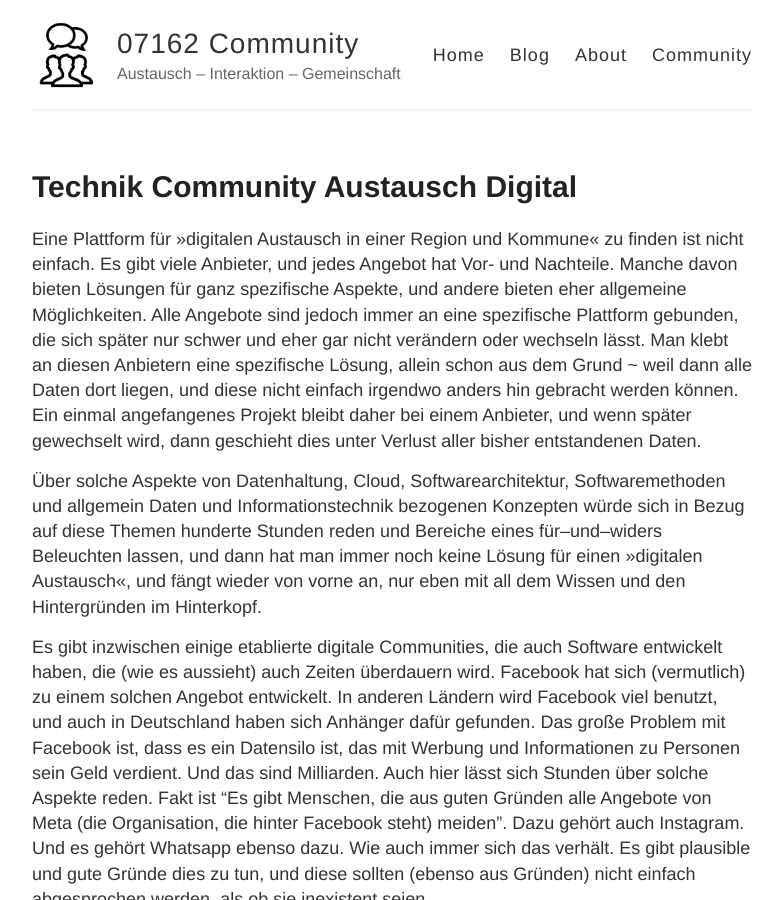
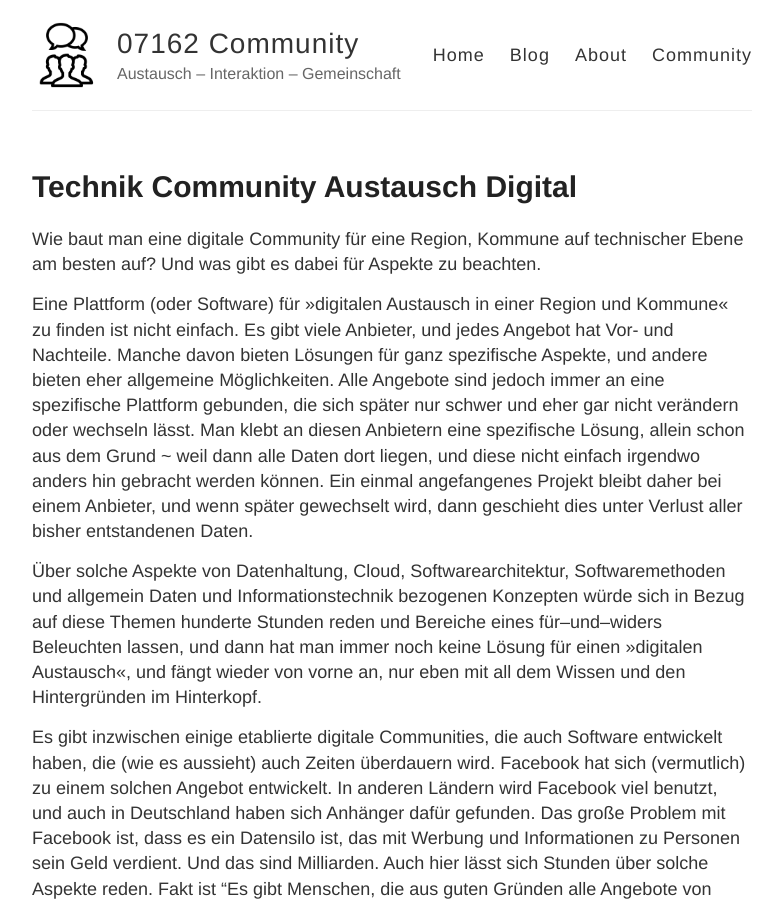
Before and after one commit to filstal/gingen, a Jekyll site: the page built from _posts/2024-09-09-technik-community-austausch-digital.md, in a window 1280 px wide and 900 px high. Shown: the whole window, without its empty margins (248-1031 px from the left). Built offline with Jekyll 4.4.1, drawn with Linux system fonts in a browser that asks for light colours; our own code applies the rules of GitHub Pages for plain Markdown files.

Commit message:
Update 2024-09-09-technik-community-austausch-digital.md

```diff
--- a/_posts/2024-09-09-technik-community-austausch-digital.md
+++ b/_posts/2024-09-09-technik-community-austausch-digital.md
@@ -1,4 +1,6 @@
-Eine Plattform für »digitalen Austausch in einer Region und Kommune« zu finden ist nicht einfach. Es gibt viele Anbieter, und jedes Angebot hat Vor- und Nachteile. Manche davon bieten Lösungen für ganz spezifische Aspekte, und andere bieten eher allgemeine Möglichkeiten. Alle Angebote sind jedoch immer an eine spezifische Plattform gebunden, die sich später nur schwer und eher gar nicht verändern oder wechseln lässt. Man klebt an diesen Anbietern eine spezifische Lösung, allein schon aus dem Grund \~ weil dann alle Daten dort liegen, und diese nicht einfach irgendwo anders hin gebracht werden können. Ein einmal angefangenes Projekt bleibt daher bei einem Anbieter, und wenn später gewechselt wird, dann geschieht dies unter Verlust aller bisher entstandenen Daten.
+Wie baut man eine digitale Community für eine Region, Kommune auf technischer Ebene am besten auf? Und was gibt es dabei für Aspekte zu beachten.
+
+Eine Plattform (oder Software) für »digitalen Austausch in einer Region und Kommune« zu finden ist nicht einfach. Es gibt viele Anbieter, und jedes Angebot hat Vor- und Nachteile. Manche davon bieten Lösungen für ganz spezifische Aspekte, und andere bieten eher allgemeine Möglichkeiten. Alle Angebote sind jedoch immer an eine spezifische Plattform gebunden, die sich später nur schwer und eher gar nicht verändern oder wechseln lässt. Man klebt an diesen Anbietern eine spezifische Lösung, allein schon aus dem Grund \~ weil dann alle Daten dort liegen, und diese nicht einfach irgendwo anders hin gebracht werden können. Ein einmal angefangenes Projekt bleibt daher bei einem Anbieter, und wenn später gewechselt wird, dann geschieht dies unter Verlust aller bisher entstandenen Daten.
 
 Über solche Aspekte von Datenhaltung, Cloud, Softwarearchitektur, Softwaremethoden und allgemein Daten und Informationstechnik bezogenen Konzepten würde sich in Bezug auf diese Themen hunderte Stunden reden und Bereiche eines für–und–widers Beleuchten lassen, und dann hat man immer noch keine Lösung für einen »digitalen Austausch«, und fängt wieder von vorne an, nur eben mit all dem Wissen und den Hintergründen im Hinterkopf.
 
```
